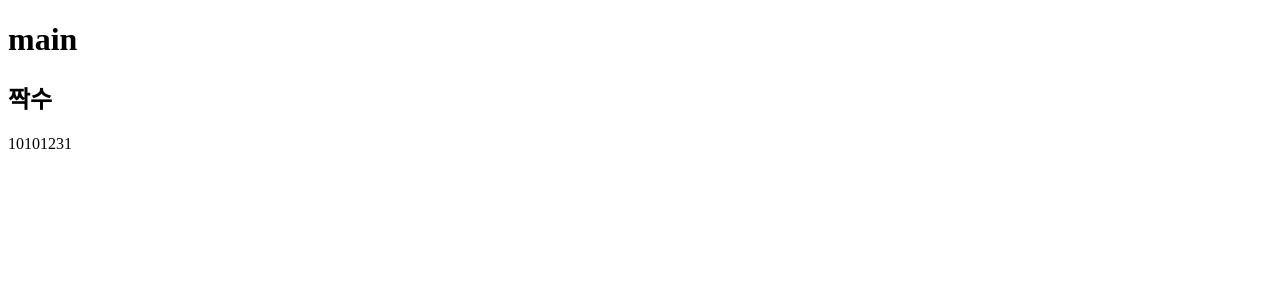
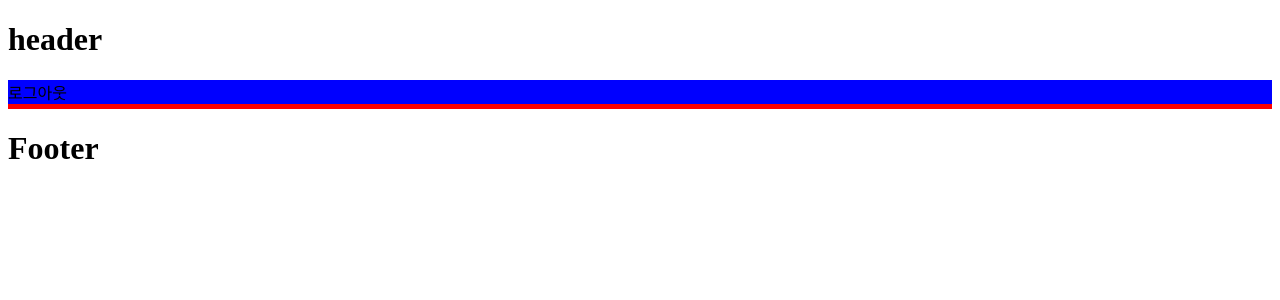
Before and after one commit to minjunseok/frontend-study, a React (Vite) app in the folder onebite-react/section05/: page / in a window 1280 px wide. Shown: the top 300 px of the page. Built offline with nearby package versions, Linux system fonts and the light colour scheme.

Commit message:
유데미 리액트 강의 2024.10.24

```diff
--- /dev/null
+++ b/onebite-react/section05/src/Components/Main.css
@@ -0,0 +1,4 @@
+.logout{
+  background-color: blue;
+  border-bottom: 5px solid red;
+}
--- a/onebite-react/section05/src/Components/Main.jsx
+++ b/onebite-react/section05/src/Components/Main.jsx
@@ -1,24 +1,30 @@
-const Main = () => {
 
-  const number = 10;
-  const obj = {a:1};
+import "./Main.css";
 
 
-  return (
+const Main = () => {
+  const user = {
 
-    <main>
-      <h1>main</h1>
-      <h2>{number % 2 === 0? "짝수" : "홀수"}</h2>
-      {10}
-      {number}
-      {[1, 2, 3]}
-      {true}
-      {undefined}
-      {null}
-      {obj.a}
 
-    </main>
-  );
+
+    name: "석민준",
+    isLogin: true,
+
+  };
+
+  if (user.isLogin) {
+    return (
+    <div
+      className="logout">
+      로그아웃
+      </div>
+    );
+
+  } else {
+    return <div>로그인</div>;
+  }
+
+
 };
 
 export default Main;
--- a/onebite-react/section05/src/main.jsx
+++ b/onebite-react/section05/src/main.jsx
@@ -1,6 +1,8 @@
 import { StrictMode } from 'react'
 import { createRoot } from 'react-dom/client'
 import App from './App.jsx'
+import Footer from './components/Footer';
+import Header from './components/Header';
 import './index.css';
 
 
@@ -8,6 +10,12 @@
 
 createRoot(document.getElementById('root')).render(
 
+
+    <>
+    <Header />
     <App />
+    <Footer />
+    </>
+
 
 );
```
Also changed, not shown: onebite-react/section05/src/App.jsx (+5 -4 lines).
